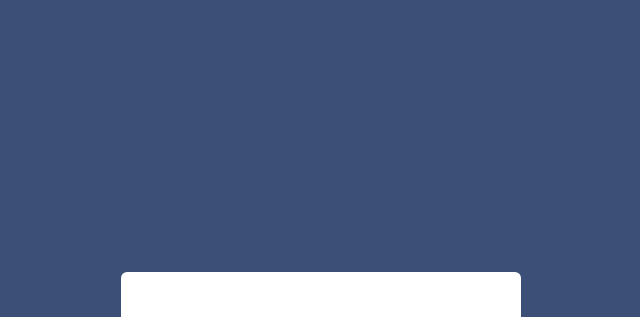
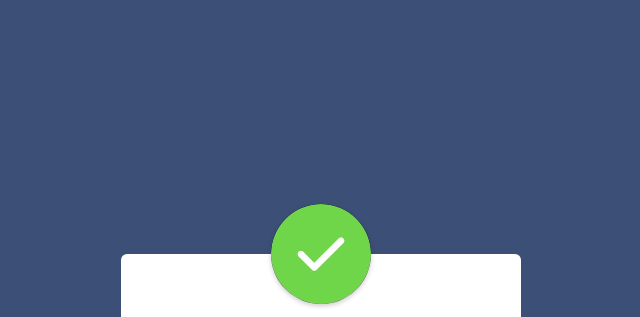
Before and after one commit to GopalSahu415/Popup-Message-show-after-submit, a plain HTML site: page index.html in a window 1280 px wide. Both pictures are taken after a click on the button "Submit". Shown: the top 317 px of the page, without its empty margins (319-959 px from the left). Drawn offline with Linux system fonts and the light colour scheme.

Commit message:
Update index.html

```diff
--- a/index.html
+++ b/index.html
@@ -10,7 +10,7 @@
     <div class="container">
         <button type="submit" class="btn" onclick="openPopup()">Submit</button>
        <div class="popup" id="popup">
-            <img src="submited image.jpg" alt="">
+            <img src="popup image.jpg" alt="">
             <h2>Thank You</h2>
             <p>Your details has been successfully submitted.Thanks!</p>
             <button type="button" onclick="closePopup()">ok</button>
```
